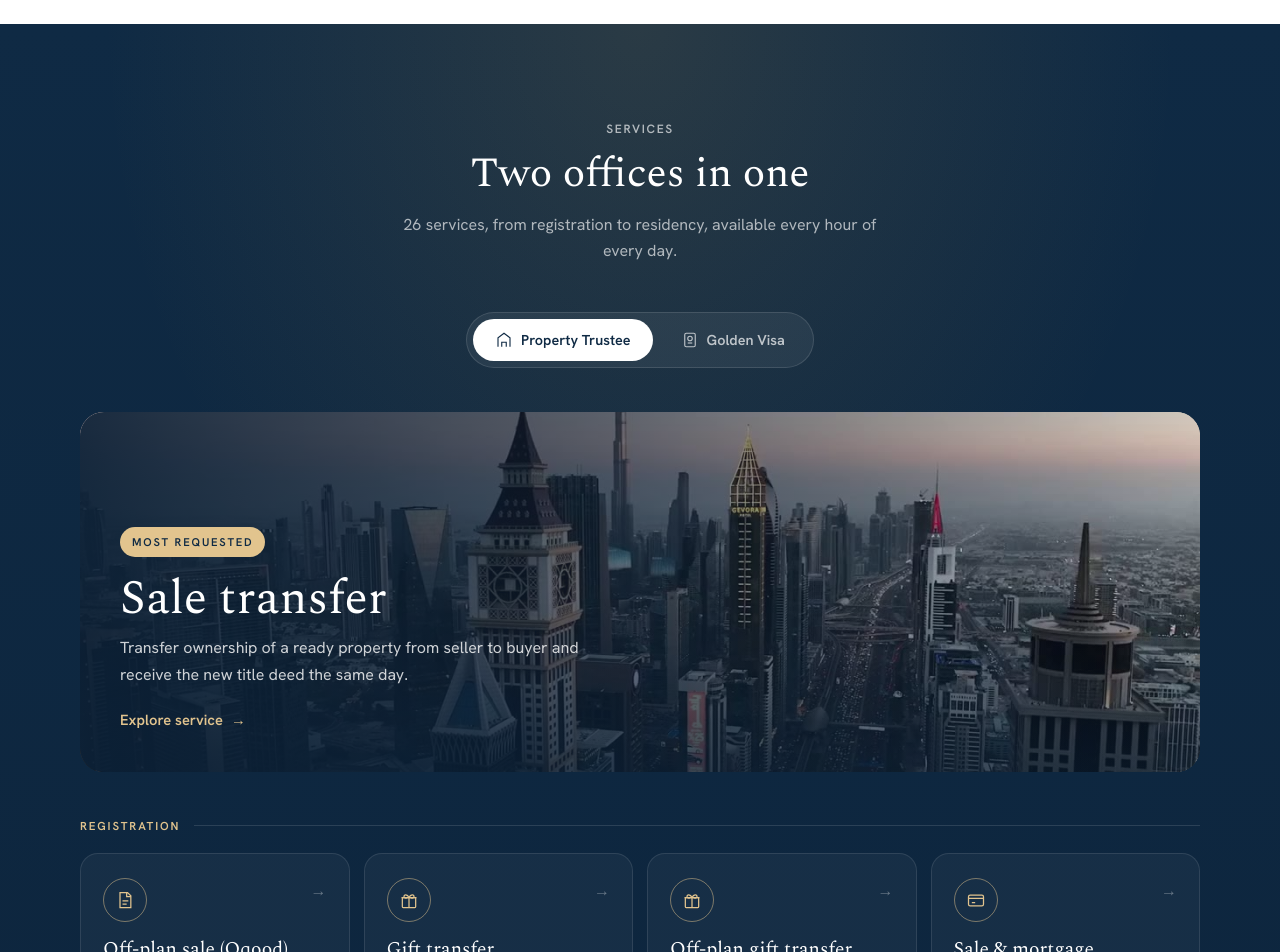
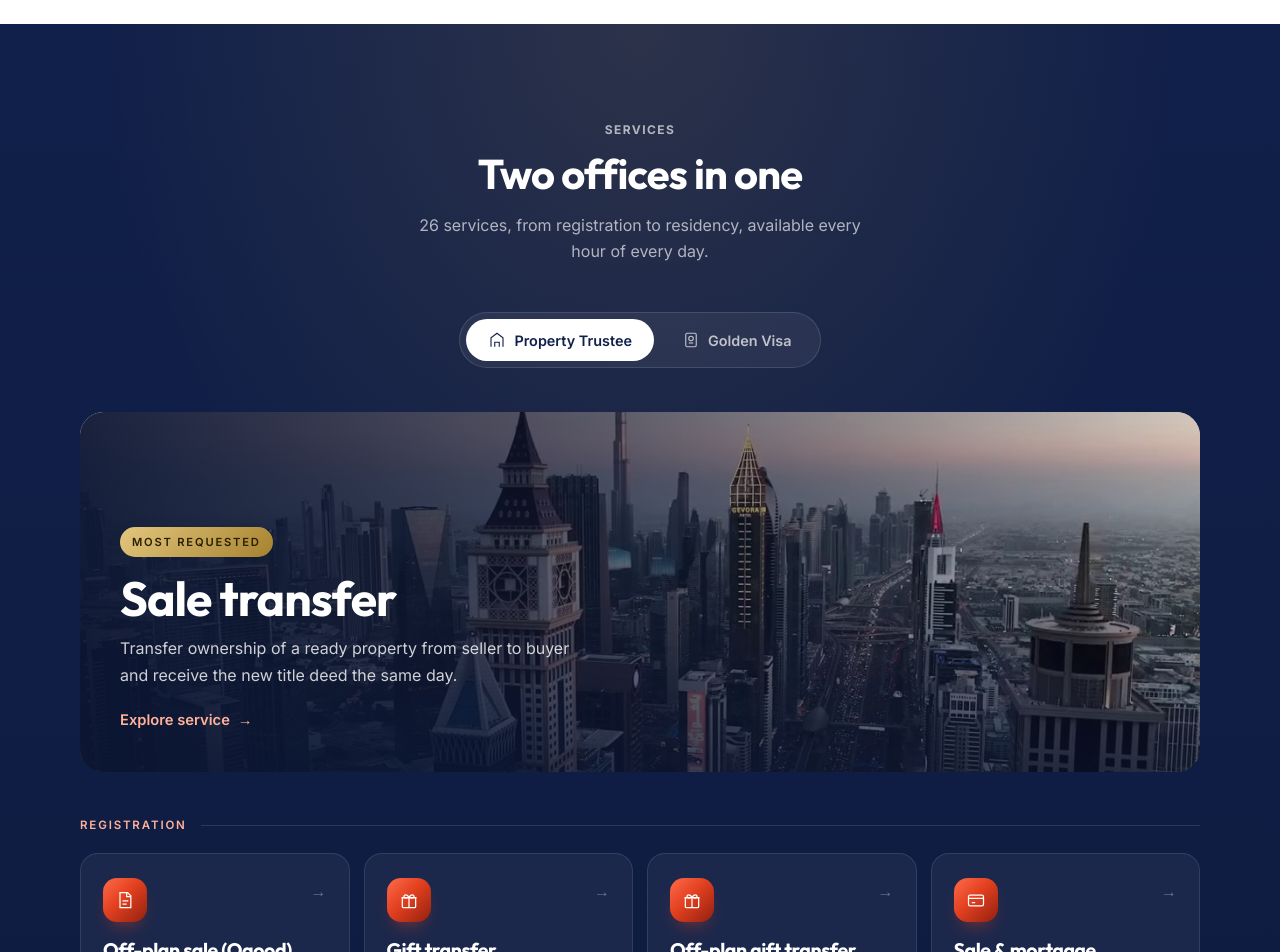
Before and after one commit to mediaivhub/24-7-business-men, a Next.js app: page / in a window 1280 px wide. Shown: the part 1600-2552 px from the top of the page. Built offline with nearby package versions, Linux system fonts and the light colour scheme.

Commit message:
Restyle with amer247.com colours and fonts
Outfit headings and Inter body text; deep navy, coral-orange accent
with coral icon tiles, and gold gradient primary buttons.

Co-Authored-By: Claude Opus 5.5 <noreply@anthropic.com>

```diff
--- a/app/globals.css
+++ b/app/globals.css
@@ -1,15 +1,23 @@
 /* 24/7 Businessmen: white page, navy + gold, Spectral display over Hanken Grotesk. */
 :root{
+  /* Palette follows amer247.com: slate text, deep navy, coral-orange accent, gold gradient buttons */
   --bg:#FFFFFF;
-  --bg-soft:#F4F6F8;
-  --ink:#122236;
-  --muted:#5D6B7A;
-  --rule:#E3E7EC;
-  --navy:#0F2A44;
-  --gold:#B8924A;
-  --gold-soft:#F5EEE1;
-  --serif:"Spectral",Georgia,"Times New Roman",serif;
-  --sans:"Hanken Grotesk",system-ui,-apple-system,"Segoe UI",sans-serif;
+  --bg-soft:#F4F7FB;
+  --ink:#1E293B;
+  --heading:#1A1A1A;
+  --muted:#64748B;
+  --rule:#E2E8F0;
+  --navy:#11204A;
+  --navy-2:#1A2A5A;
+  --orange:#FF512F;
+  --orange-light:#FF6B4A;
+  --orange-dark:#922010;
+  --gold:#C9A24B;
+  --gold-soft:#F8F1E1;
+  --gold-grad:linear-gradient(135deg,#E3C77E,#A6822F);
+  --orange-grad:linear-gradient(135deg,#FF6B4A 0%,#E2401F 45%,#922010 100%);
+  --serif:"Outfit",system-ui,sans-serif;
+  --sans:"Inter",system-ui,-apple-system,"Segoe UI",sans-serif;
   color-scheme:light;
 }
 *{box-sizing:border-box}
@@ -46,10 +54,10 @@ nav a:hover,nav a[aria-current]{color:var(--navy)}
 @media(max-width:420px){header .btn{padding:12px 16px;font-size:.82rem}}
 
 /* Full-screen video hero */
-.hero{position:relative;min-height:calc(100svh - 76px);display:flex;align-items:center;overflow:hidden;color:#FFFFFF;background:#0F2A44}
+.hero{position:relative;min-height:calc(100svh - 76px);display:flex;align-items:center;overflow:hidden;color:#FFFFFF;background:#11204A}
 .hero video{position:absolute;inset:0;width:100%;height:100%;object-fit:cover;display:block}
 .hero::after{content:"";position:absolute;inset:0;background:
-  radial-gradient(70% 60% at 50% 50%,rgba(10,26,44,.55) 0%,rgba(10,26,44,.25) 100%)}
+  radial-gradient(70% 60% at 50% 50%,rgba(11,22,52,.55) 0%,rgba(11,22,52,.25) 100%)}
 .hero .wrap{position:relative;z-index:1;width:100%}
 .hero-copy{padding-block:72px;max-width:820px;margin:0 auto;text-align:center}
 .hero-copy h1{font-size:clamp(1.1rem,5vw,3rem);line-height:1.2;white-space:nowrap;letter-spacing:.01em}
@@ -162,7 +170,7 @@ footer .wrap{display:flex;justify-content:space-between;gap:16px;flex-wrap:wrap}
 @media(max-width:900px){
   .menu-btn{display:inline-block}
   .head-right{display:flex;align-items:center;gap:10px}
-  nav.open{display:block;position:absolute;top:76px;left:0;right:0;background:var(--bg);border-bottom:1px solid var(--rule);box-shadow:0 20px 30px -20px rgba(15,42,68,.25)}
+  nav.open{display:block;position:absolute;top:76px;left:0;right:0;background:var(--bg);border-bottom:1px solid var(--rule);box-shadow:0 20px 30px -20px rgba(17,32,74,.25)}
   nav.open ul{flex-direction:column;gap:0;padding:8px max(16px,env(safe-area-inset-right,0px)) 16px max(16px,env(safe-area-inset-left,0px))}
   nav.open a{display:block;padding:12px 0;font-size:1rem;color:var(--navy);border-bottom:1px solid var(--rule)}
 }
@@ -346,7 +354,7 @@ footer.site-foot .wrap{display:block}
 #trustee > .wrap > p,#visa > .wrap > p{text-align:center;margin-left:auto!important;margin-right:auto!important}
 
 /* Home services: division switch + pill links */
-.svc-tabs{display:flex;justify-content:center;gap:6px;width:max-content;max-width:100%;margin:0 auto;padding:6px;border-radius:999px;background:var(--bg);border:1px solid var(--rule);box-shadow:0 10px 30px -18px rgba(15,42,68,.35)}
+.svc-tabs{display:flex;justify-content:center;gap:6px;width:max-content;max-width:100%;margin:0 auto;padding:6px;border-radius:999px;background:var(--bg);border:1px solid var(--rule);box-shadow:0 10px 30px -18px rgba(17,32,74,.35)}
 .svc-tabs button{display:flex;align-items:center;gap:8px;border:0;background:transparent;border-radius:999px;padding:12px 22px;font:600 .9rem var(--sans);color:var(--muted);cursor:pointer;transition:background .25s,color .25s;white-space:nowrap}
 .svc-tabs svg{width:18px;height:18px;stroke:currentColor;fill:none;stroke-width:1.5}
 .svc-tabs button[aria-selected="true"]{background:var(--navy);color:#FFFFFF}
@@ -372,7 +380,7 @@ footer.site-foot .wrap{display:block}
 /* ===== Services band: dark navy showcase ===== */
 .svc-band{position:relative;margin-top:80px;background:
   radial-gradient(60% 40% at 50% 0%,rgba(184,146,74,.16),transparent 70%),
-  linear-gradient(180deg,#0F2A44 0%,#0B2036 100%);color:#FFFFFF;overflow:hidden}
+  linear-gradient(180deg,#11204A 0%,#0B1736 100%);color:#FFFFFF;overflow:hidden}
 .svc-band .sec-head h2{color:#FFFFFF}
 .svc-band .sec-head p{color:rgba(255,255,255,.65)}
 .svc-band .kicker{color:#E2C48E}
@@ -386,7 +394,7 @@ footer.site-foot .wrap{display:block}
 
 /* Featured photo card */
 .feature{position:relative;display:flex;align-items:flex-end;min-height:360px;border-radius:24px;overflow:hidden;text-decoration:none;color:#FFFFFF;background-size:cover;background-position:center;isolation:isolate}
-.feature::before{content:"";position:absolute;inset:0;z-index:-1;background:linear-gradient(90deg,rgba(11,32,54,.92) 0%,rgba(11,32,54,.6) 45%,rgba(11,32,54,.1) 100%),linear-gradient(0deg,rgba(11,32,54,.6),transparent 50%);transition:opacity .4s}
+.feature::before{content:"";position:absolute;inset:0;z-index:-1;background:linear-gradient(90deg,rgba(11,22,52,.92) 0%,rgba(11,22,52,.6) 45%,rgba(11,22,52,.1) 100%),linear-gradient(0deg,rgba(11,22,52,.6),transparent 50%);transition:opacity .4s}
 .feature::after{content:"";position:absolute;inset:0;z-index:-2;background:inherit;background-size:cover;background-position:center;transition:transform 1.2s cubic-bezier(.2,.7,.1,1)}
 .feature:hover::after{transform:scale(1.05)}
 .feature-body{display:flex;flex-direction:column;gap:10px;padding:40px;max-width:560px}
@@ -398,7 +406,7 @@ footer.site-foot .wrap{display:block}
 .feature:hover .feature-cta span{transform:translateX(4px)}
 @media(max-width:700px){
   .feature{min-height:420px;border-radius:20px}
-  .feature::before{background:linear-gradient(0deg,rgba(11,32,54,.95) 0%,rgba(11,32,54,.55) 55%,rgba(11,32,54,.15) 100%)}
+  .feature::before{background:linear-gradient(0deg,rgba(11,22,52,.95) 0%,rgba(11,22,52,.55) 55%,rgba(11,22,52,.15) 100%)}
   .feature-body{padding:26px 22px}
 }
 
@@ -427,9 +435,61 @@ footer.site-foot .wrap{display:block}
 @media(prefers-reduced-motion:reduce){.feature::after,.scard{transition:none}}
 
 /* Fonts are loaded by next/font in app/layout.tsx */
-:root{--serif:var(--font-serif),Georgia,"Times New Roman",serif;--sans:var(--font-sans),system-ui,-apple-system,"Segoe UI",sans-serif}
+:root{--serif:var(--font-heading),system-ui,sans-serif;--sans:var(--font-body),system-ui,-apple-system,"Segoe UI",sans-serif}
 
 /* Base reset */
 html,body{margin:0}
 img,video{max-width:100%}
 [hidden]{display:none!important}
+
+
+/* ===== amer247.com look: Outfit headings, Inter body, coral accent, gold gradient buttons ===== */
+h1,h2,h3,.feature-title,.fact b,.scard b,.tile b,.card.dark strong,.logo-text,.money input,.row.total span:last-child,.division-title h2,.dir-group h2{font-weight:700;letter-spacing:-.02em;color:inherit}
+h2,h3{color:var(--heading)}
+.svc-band h2,.bridge h2,.page-hero h1,.hero h1,.cross h2{color:inherit}
+.cross h2,.intro h2,.sec-head h2,.contact h2,.blk h2,.why h3,.col h3{color:var(--heading)}
+.svc-band .sec-head h2{color:#FFFFFF}
+.hero-copy h1{font-weight:700;letter-spacing:-.025em}
+h1 em,h2 em,h3 em{font-style:normal;color:var(--orange)!important}
+.bridge h2 em{color:#FFB199!important}
+.logo-text{color:var(--navy);font-size:1.4rem}
+.kicker{color:var(--orange);letter-spacing:.12em;font-weight:700}
+.svc-band .kicker,.bridge .kicker,.page-hero .kicker{color:#FFB199}
+.card h3,.group h4,.pill-group h4,.card-group h4,.foot-grid h4{color:var(--orange)}
+.svc-band .card-group h4,.foot-grid h4{color:#FFB199}
+
+/* Buttons */
+.btn{border-radius:999px;font-weight:700}
+.btn-gold{background:var(--gold-grad);color:#2A1F00;box-shadow:0 10px 24px -12px rgba(166,130,47,.8)}
+.btn-gold:hover{background:var(--gold-grad);filter:brightness(1.06)}
+.btn-line{border-color:var(--navy);color:var(--navy)}
+
+/* Icon tiles: coral-to-red rounded squares */
+.scard i,.col-top i,.division-title i{border:0;border-radius:14px;background:var(--orange-grad);color:#FFFFFF;box-shadow:0 10px 20px -10px rgba(226,64,31,.7)}
+.scard:hover i{background:var(--orange-grad);color:#FFFFFF}
+.division-title.visa i,.col.visa .col-top i{background:var(--gold-grad);color:#2A1F00}
+.svc-band .scard{background:rgba(255,255,255,.05)}
+.scard:hover{border-color:rgba(255,107,74,.6)}
+.scard:hover em{color:var(--orange-light)}
+
+/* Service bar: navy for trustee, coral gradient for visa */
+.svc-group.visa{background:var(--orange-grad)}
+.svc-band #tabVisa[aria-selected="true"],#tabVisa[aria-selected="true"]{background:var(--orange-grad);color:#FFFFFF}
+.logo-mark{background:var(--navy);color:#E3C77E}
+
+/* Accents */
+.feature-tag{background:var(--gold-grad);color:#2A1F00}
+.feature-cta{color:#FFB199}
+.verdict{background:#FFF1EC;color:var(--ink)}
+.verdict.no{background:var(--bg-soft)}
+.ticks li::before{background:var(--orange)}
+.docs li::before,.flow li::before{color:var(--orange)}
+.bridge ol li::before{border-color:#FFB199;color:#FFB199}
+.cross{background:#FFF1EC}
+.tile:hover,.pill:hover{border-color:var(--orange)}
+.related a:hover,.foot-grid a:hover{color:var(--orange-light)}
+.fi input:focus,.fi select:focus{border-color:var(--orange)}
+a:focus-visible,button:focus-visible,input:focus-visible,select:focus-visible,summary:focus-visible{outline-color:var(--orange)}
+.card.dark p[style]{color:#FFB199!important}
+.svc-group h2{color:#FFFFFF}
+.intro .kicker{color:var(--orange)}
--- a/app/layout.tsx
+++ b/app/layout.tsx
@@ -1,19 +1,19 @@
 import type { Metadata, Viewport } from "next";
-import { Hanken_Grotesk, Spectral } from "next/font/google";
+import { Inter, Outfit } from "next/font/google";
 import Header from "@/components/Header";
 import Footer from "@/components/Footer";
 import "./globals.css";
 
-const serif = Spectral({
+// Type follows amer247.com: Outfit for headings, Inter for body text.
+const heading = Outfit({
   subsets: ["latin"],
-  weight: ["300", "400"],
-  style: ["normal", "italic"],
-  variable: "--font-serif",
+  weight: ["500", "600", "700", "800"],
+  variable: "--font-heading",
 });
-const sans = Hanken_Grotesk({
+const body = Inter({
   subsets: ["latin"],
-  weight: ["400", "500", "600"],
-  variable: "--font-sans",
+  weight: ["400", "500", "600", "700"],
+  variable: "--font-body",
 });
 
 export const metadata: Metadata = {
@@ -29,7 +29,7 @@ export const viewport: Viewport = {
 
 export default function RootLayout({ children }: Readonly<{ children: React.ReactNode }>) {
   return (
-    <html lang="en" className={`${serif.variable} ${sans.variable}`}>
+    <html lang="en" className={`${heading.variable} ${body.variable}`}>
       <body>
         <Header />
         {children}
--- a/app/page.tsx
+++ b/app/page.tsx
@@ -93,7 +93,7 @@ export default function Home() {
         <div className="wrap">
           <div className="bridge">
             <div>
-              <p className="kicker" style={{ color: "#E2C48E" }}>Transfer to residency</p>
+              <p className="kicker">Transfer to residency</p>
               <h2 style={{ marginTop: 12 }}>
                 Bought for AED 2M or more? Your title deed is <em>your visa application.</em>
               </h2>
```
